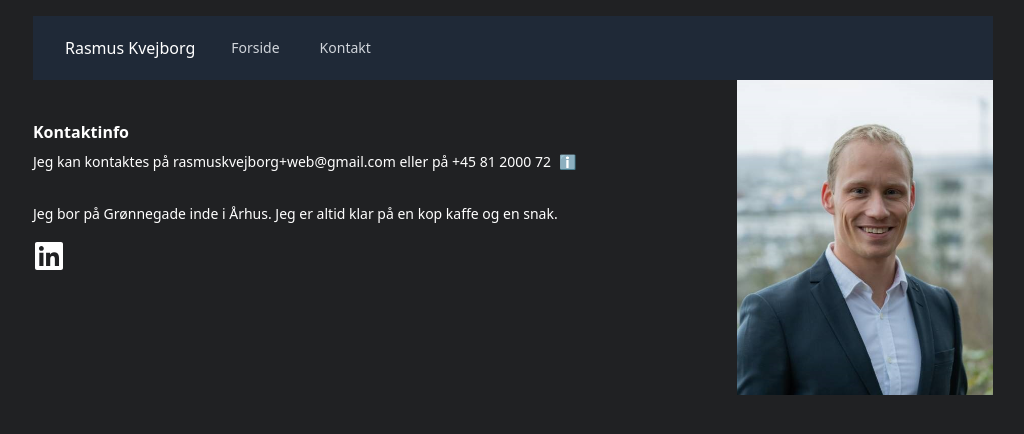
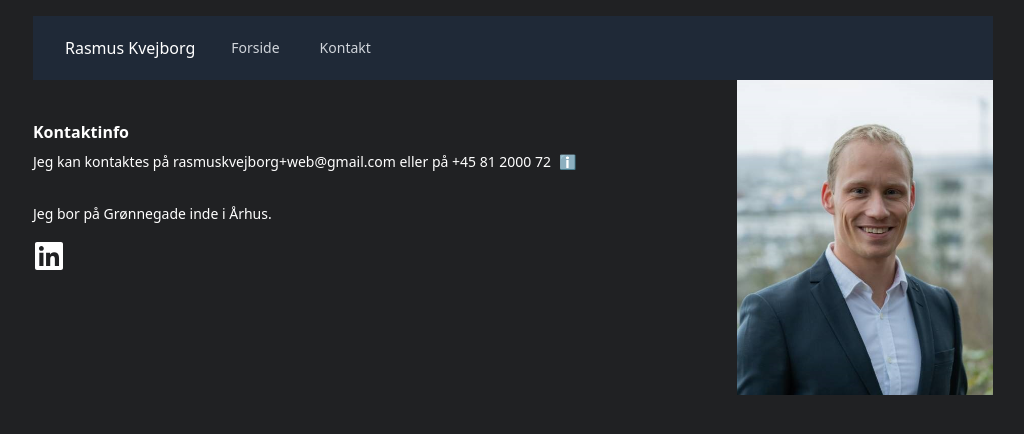
Before and after one commit to RasmusKvejborg/Personlig-hjemmeside-med-AI, a React (Create React App) app: page /Kontakt in a window 1280 px wide. Shown: the top 434 px of the page, without its empty margins (127-1151 px from the left). Built offline with nearby package versions, Linux system fonts and the light colour scheme.

Commit message:
change of contact page

```diff
--- a/src/pages/Kontakt.js
+++ b/src/pages/Kontakt.js
@@ -24,7 +24,7 @@ export function Kontakt() {
             </p>
             <br></br>
             <p className="mt-2 text-sm text-white">
-              Jeg bor på Grønnegade inde i Århus. Jeg er altid klar på en kop kaffe og en snak.
+              Jeg bor på Grønnegade inde i Århus.
             </p>
             <div className="mt-4">
               <a
```
Also changed, not shown: src/pages/Ai.js (added).
